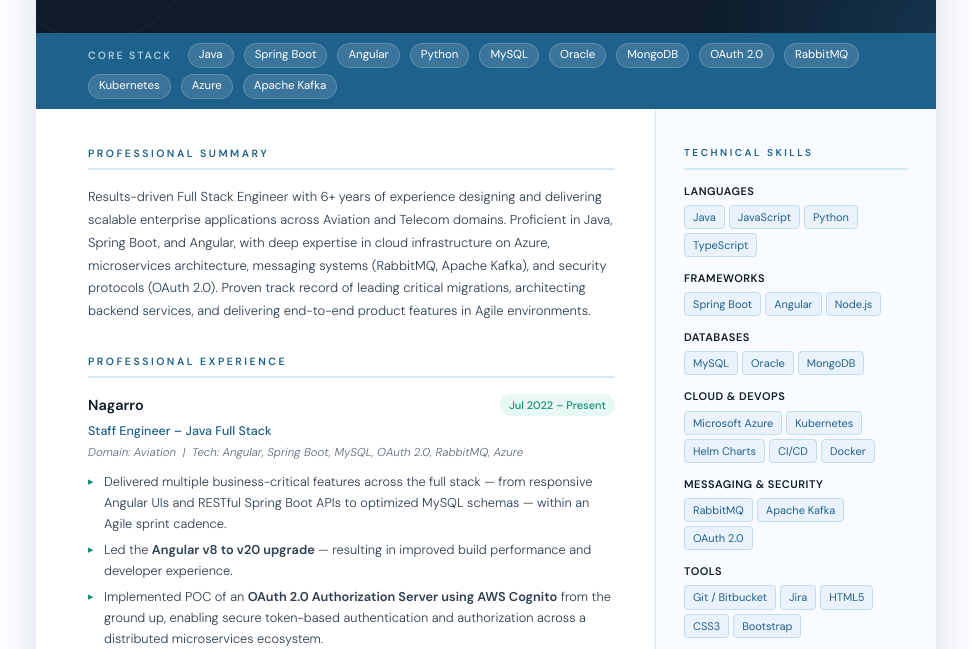
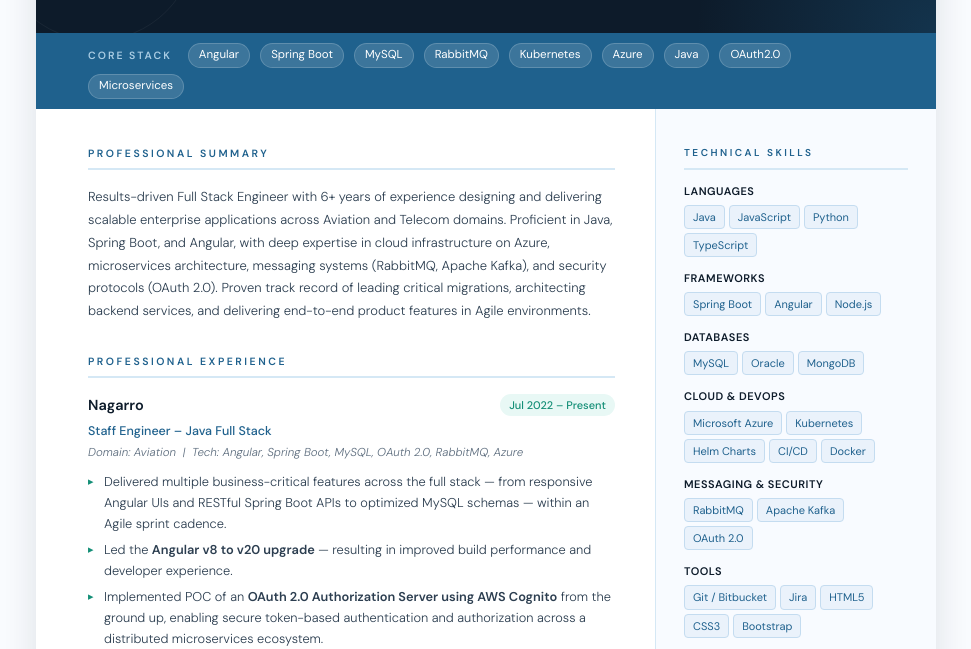
Before and after one commit to viksin19/VikramSinghResume, a plain HTML site: page index.html in a window 1280 px wide. Shown: the part 151-800 px from the top of the page, without its empty margins (154-1125 px from the left). Drawn offline with nearby package versions, Linux system fonts and the light colour scheme.

Commit message:
Improved techstack

```diff
--- a/index.html
+++ b/index.html
@@ -390,18 +390,15 @@
   <!-- Skills bar -->
   <div class="skills-bar">
     <span class="label">Core Stack</span>
-    <span class="skill-tag">Java</span>
+    <span class="skill-tag">Angular</span>
     <span class="skill-tag">Spring Boot</span>
-    <span class="skill-tag">Angular</span>
-    <span class="skill-tag">Python</span>
     <span class="skill-tag">MySQL</span>
-    <span class="skill-tag">Oracle</span>
-    <span class="skill-tag">MongoDB</span>
-    <span class="skill-tag">OAuth 2.0</span>
     <span class="skill-tag">RabbitMQ</span>
     <span class="skill-tag">Kubernetes</span>
     <span class="skill-tag">Azure</span>
-    <span class="skill-tag">Apache Kafka</span>
+    <span class="skill-tag">Java</span>
+    <span class="skill-tag">OAuth2.0</span>
+    <span class="skill-tag">Microservices</span>
   </div>
 
   <!-- ════════ BODY ════════ -->
```
